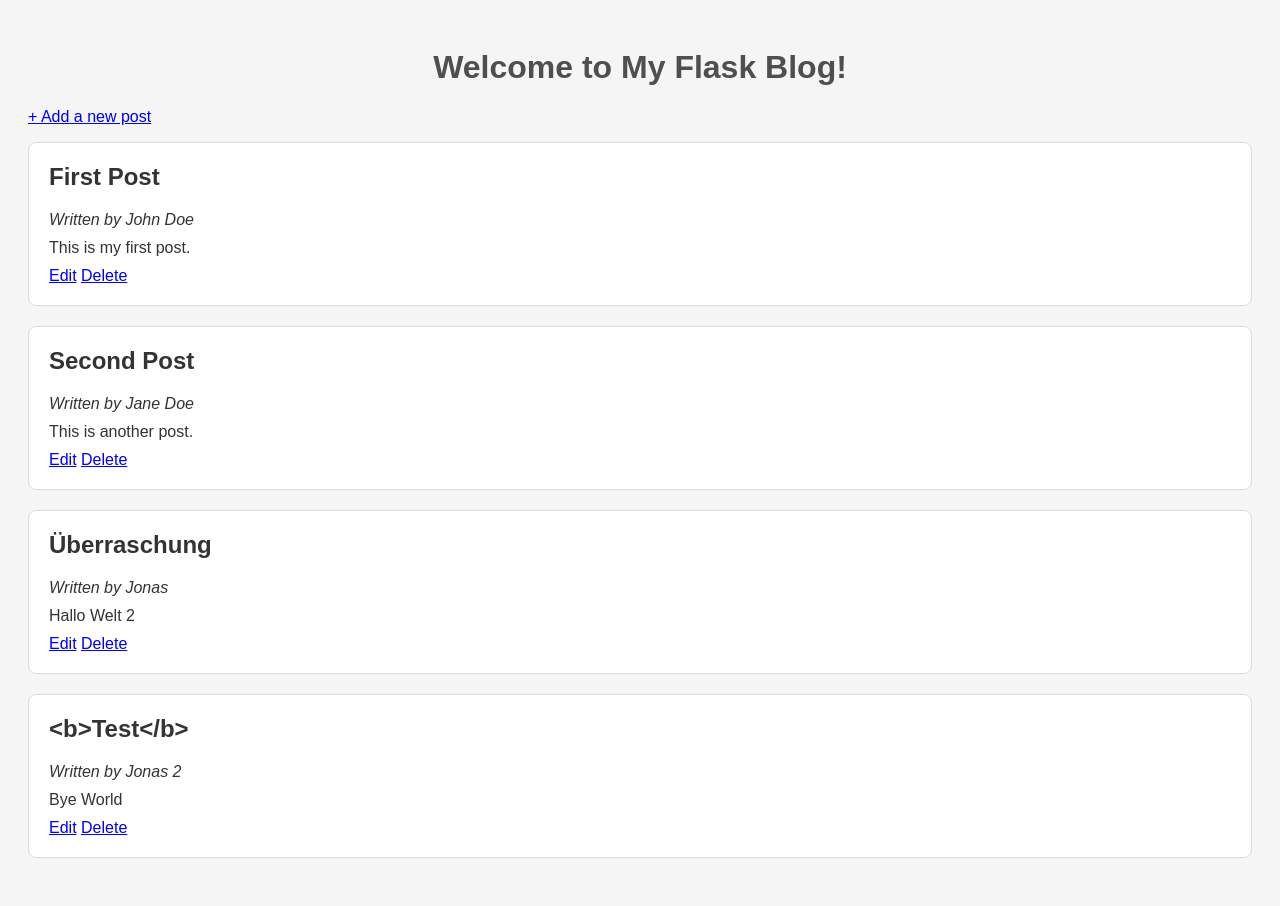
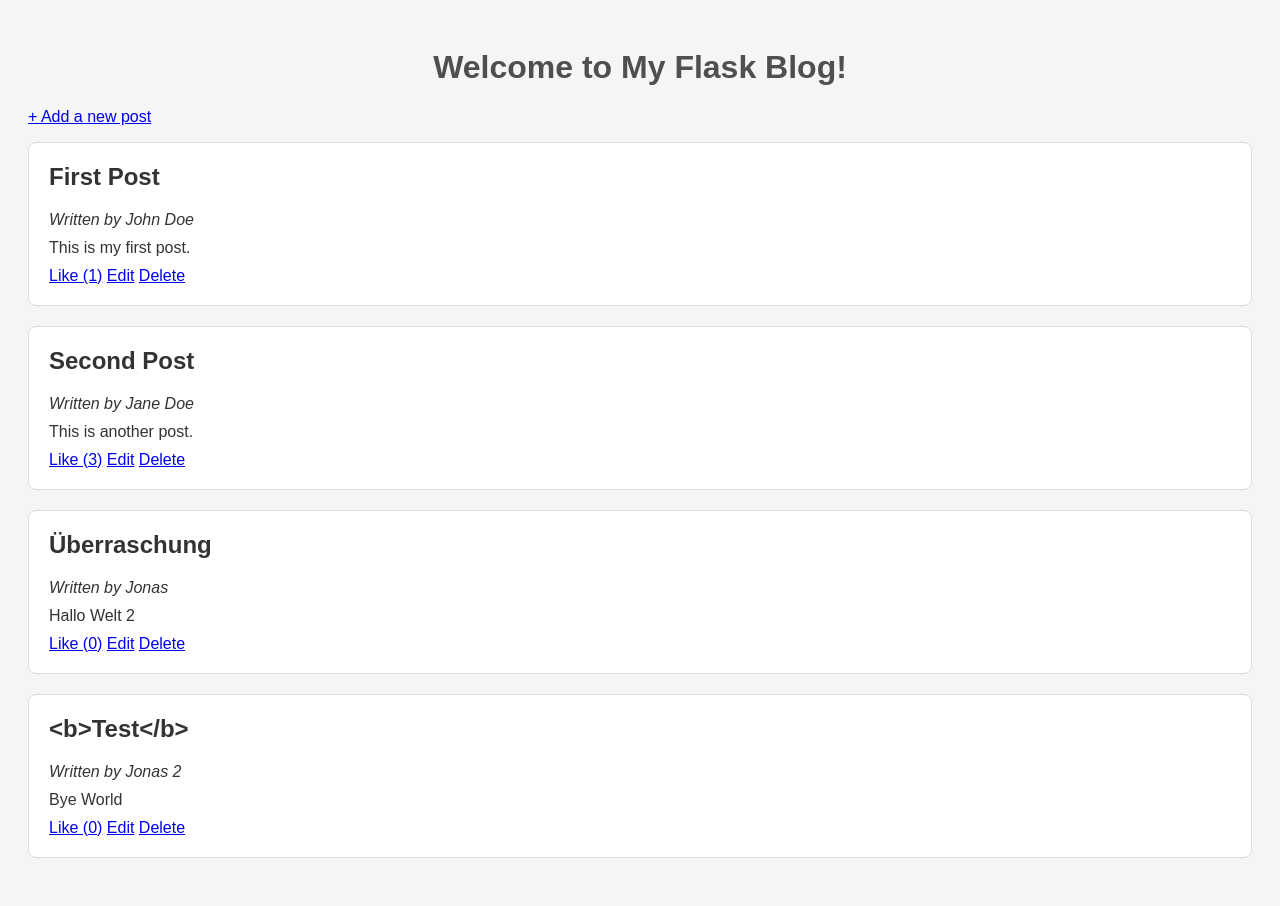
Before and after one commit to jonase47/msit-flask-blog, a Flask app: page / in a window 1280 px wide. Run offline with Flask 3, Linux system fonts and the light colour scheme.

Commit message:
Bonus: Like-Funktion

```diff
--- a/app.py
+++ b/app.py
@@ -55,6 +55,7 @@ def add():
             "author": author,
             "title": title,
             "content": content,
+            "likes": 0,
         })
         save_posts(blog_posts)
         return redirect(url_for('index'))
@@ -93,5 +94,16 @@ def update(post_id):
     return render_template('update.html', post=post)
 
 
+@app.route('/like/<int:id>')
+def like(id):
+    blog_posts = load_posts()
+    for post in blog_posts:
+        if post["id"] == id:
+            post["likes"] = post.get("likes", 0) + 1
+            save_posts(blog_posts)
+            return redirect(url_for('index'))
+    return "Post not found", 404
+
+
 if __name__ == '__main__':
     app.run(host="0.0.0.0", port=5005, debug=True)
--- a/blog_posts.json
+++ b/blog_posts.json
@@ -3,13 +3,15 @@
         "id": 1,
         "author": "John Doe",
         "title": "First Post",
-        "content": "This is my first post."
+        "content": "This is my first post.",
+        "likes": 1
     },
     {
         "id": 2,
         "author": "Jane Doe",
         "title": "Second Post",
-        "content": "This is another post."
+        "content": "This is another post.",
+        "likes": 3
     },
     {
         "id": 3,
--- a/templates/index.html
+++ b/templates/index.html
@@ -16,6 +16,7 @@
             <h2>{{ post.title }}</h2>
             <p><em>Written by {{ post.author }}</em></p>
             <p>{{ post.content }}</p>
+            <a href="{{ url_for('like', id=post.id) }}">Like ({{ post.likes or 0 }})</a>
             <a href="{{ url_for('update', post_id=post.id) }}">Edit</a>
             <a href="{{ url_for('delete', post_id=post.id) }}">Delete</a>
         </div>
```
